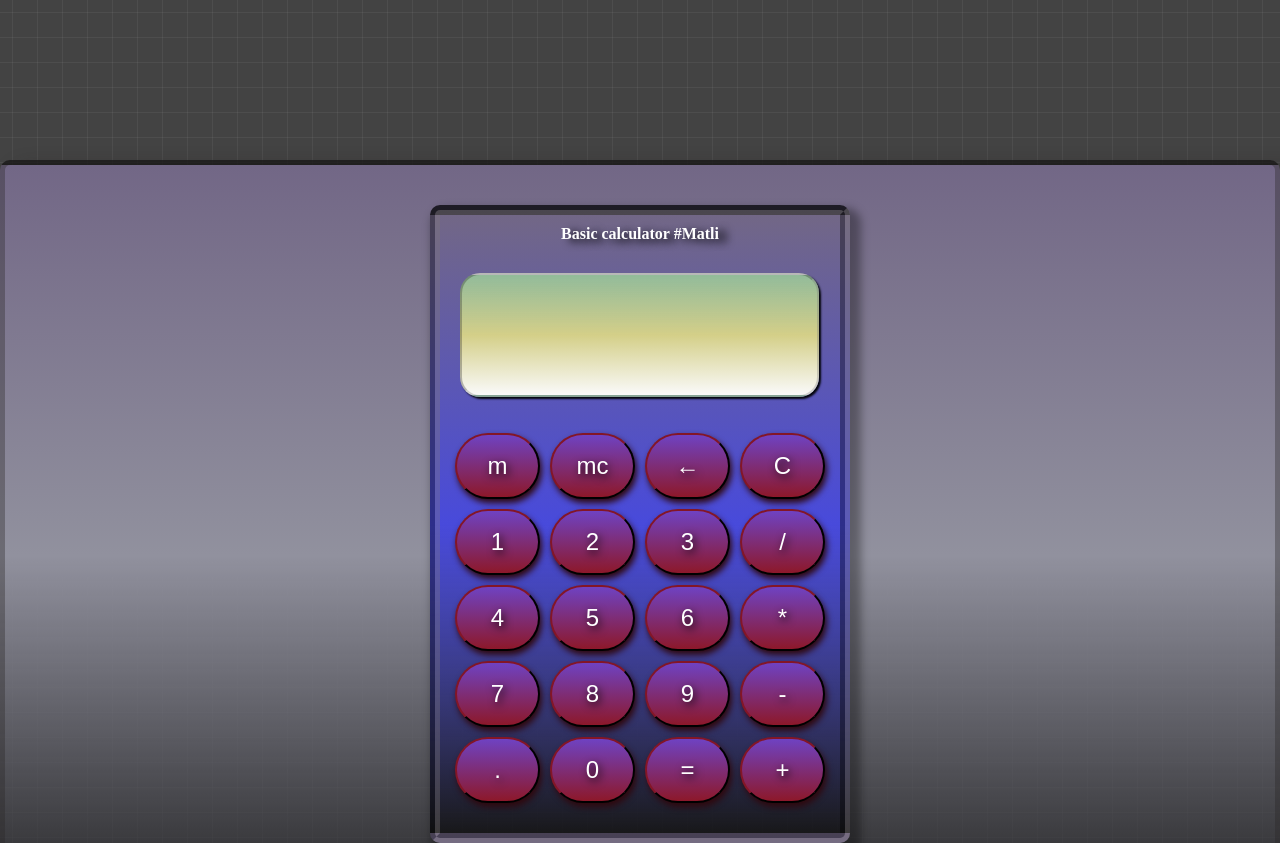
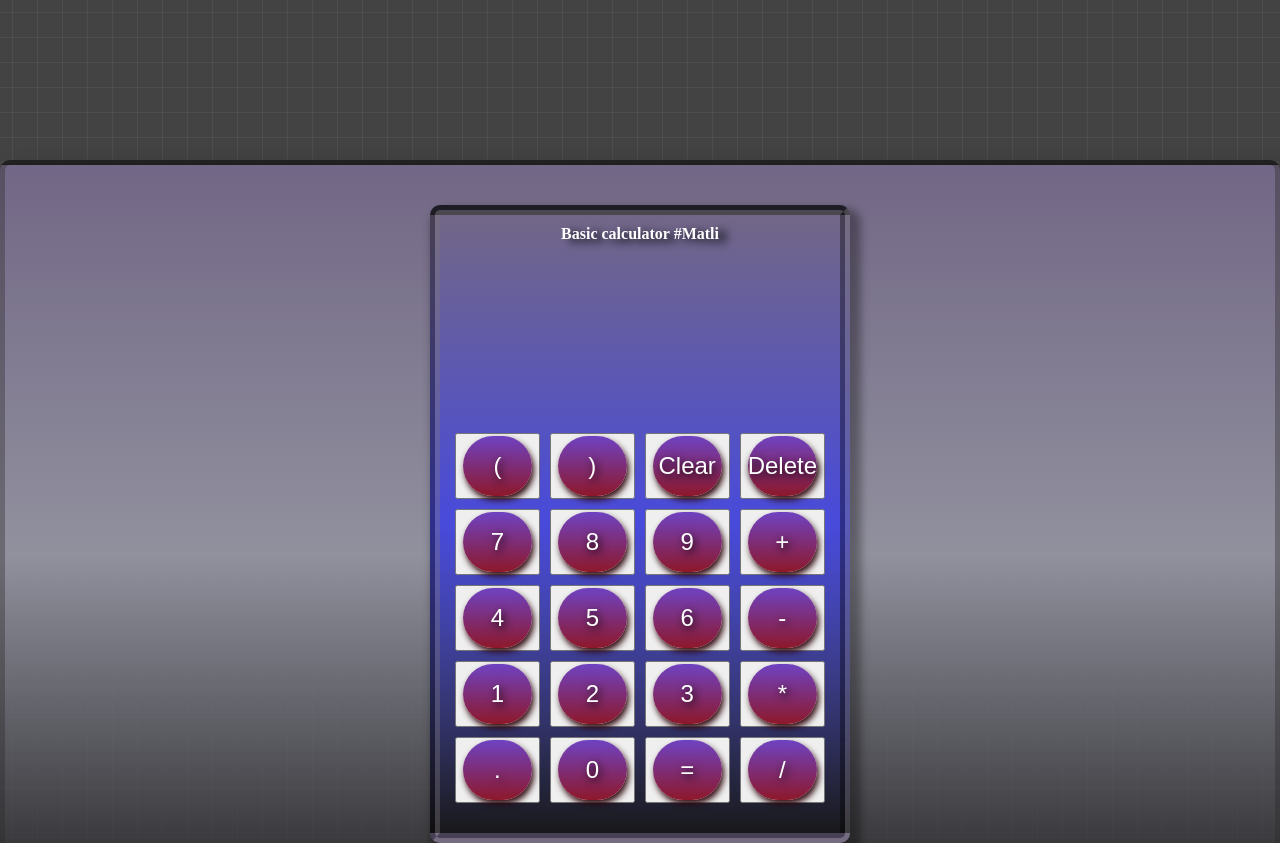
Before and after one commit to mphojames9/Calculator, a plain HTML site: page index.html in a window 1280 px wide. Shown: the top 843 px of the page. Drawn offline with Linux system fonts and the light colour scheme.

Commit message:
Layout update

```diff
--- a/index.html
+++ b/index.html
@@ -1,42 +1,47 @@
 <!DOCTYPE html>
-<html lang="en" dir="ltr">
+<html lang="en">
 <head>
- <meta charset="utf-8">
- <title>Calculator</title>
+  <meta charset="UTF-8">
+  <meta http-equiv="X-UA-Compatible" content="IE=edge">
+  <meta name="viewport" content="width=device-width, initial-scale=1.0">
+  <title>Basic calculator</title>
   <link rel="stylesheet" href="style.css">
 </head>
 <body>
+    <section>
       <div class="container">
         <div class="calculator">
           <div class="text"><strong>Basic calculator #Matli</strong></div>
           <div class="screen">
-    <td colspan = "3"> <input class = "display-box" type = "text" id = "result" disabled /> </td>
+          <div id="display"></div>
+
           </div>
           <div class="buttons">
-  <input class = "button" type = "button" value = "m" onclick = "display('')" />
-  <input class = "button" type = "button" value = "mc" onclick = "display('')" />
-  <input class = "button" type = "button" value = "&#8592" onclick ="deleteNumber('')" />
-  <input class = "button" type = "button" value = "C" onclick = "clearScreen()" />
-  <input class = "button" type = "button" value = "1" onclick = "display('1')" />
-  <input class = "button" type = "button" value = "2" onclick = "display('2')" />
-  <input class = "button" type = "button" value = "3" onclick = "display('3')" />
-  <input class = "button" type = "button" value = "/" onclick = "display('/')" />
-  <input class = "button" type = "button" value = "4" onclick = "display('4')" />
-  <input class = "button" type = "button" value = "5" onclick = "display('5')" />
-  <input class = "button" type = "button" value = "6" onclick = "display('6')" />
-  <input class = "button" type = "button" value = "*" onclick = "display('*')" />
-  <input class = "button" type = "button" value = "7" onclick = "display('7')" />
-  <input class = "button" type = "button" value = "8" onclick = "display('8')" />
-  <input class = "button" type = "button" value = "9" onclick = "display('9')" />
-  <input class = "button" type = "button" value = "-" onclick = "display('-')" />
-  <input class = "button" type = "button" value = "." onclick = "display('.')" />
-  <input class = "button" type = "button" value = "0" onclick = "display('0')" />
-  <input class = "button" type = "button" value = "=" onclick = "calculate()"  />
-  <input class = "button" type = "button" value = "+" onclick = "display('+')" />
+           <button><div class="button">(</div></button>
+            <button><div class="button">)</div></button>
+            <button><div class="button">Clear</div></button>
+            <button><div class="button">Delete</div></button>
+            <button><div class="button">7</div></button>
+            <button><div class="button">8</div></button>
+            <button><div class="button">9</div></button>
+            <button><div class="button">+</div></button>
+            <button><div class="button">4</div></button>
+            <button><div class="button">5</div></button>
+            <button><div class="button">6</div></button>
+            <button><div class="button">-</div></button>
+            <button><div class="button">1</div></button>
+            <button><div class="button">2</div></button>
+            <button><div class="button">3</div></button>
+            <button><div class="button">*</div></button>
+            <button><div class="button">.</div></button>
+            <button><div class="button">0</div></button>
+            <button><div id="equal" class="button">=</div></button>
+            <button><div class="button">/</div></button>
           </div>
         </div>
         <footer>&copy; 2022 Matli Projects</footer>
       </div>
+    </section>
 <script type="text/javascript" src="script.js"></script>
 </body>
 </html>
```
Lines whose indentation alone changed are shown as unchanged.
